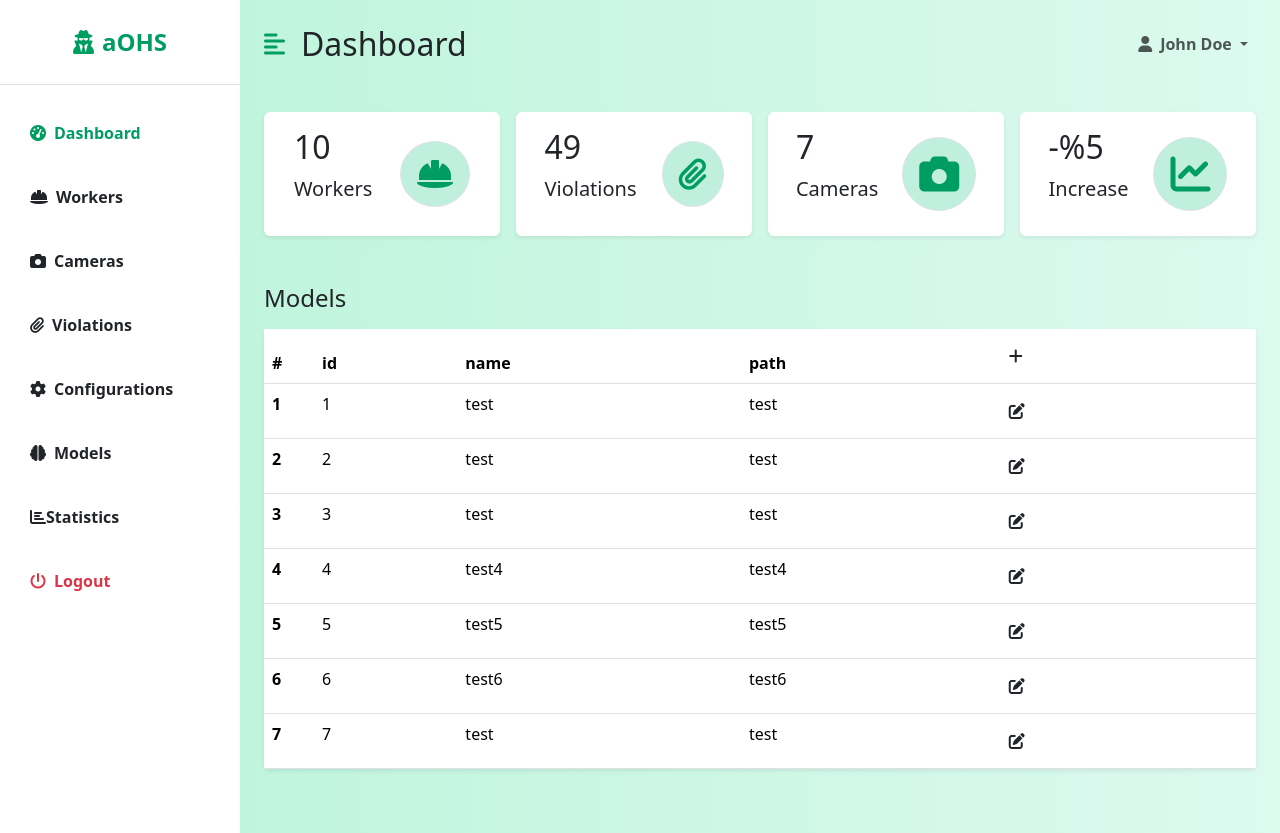
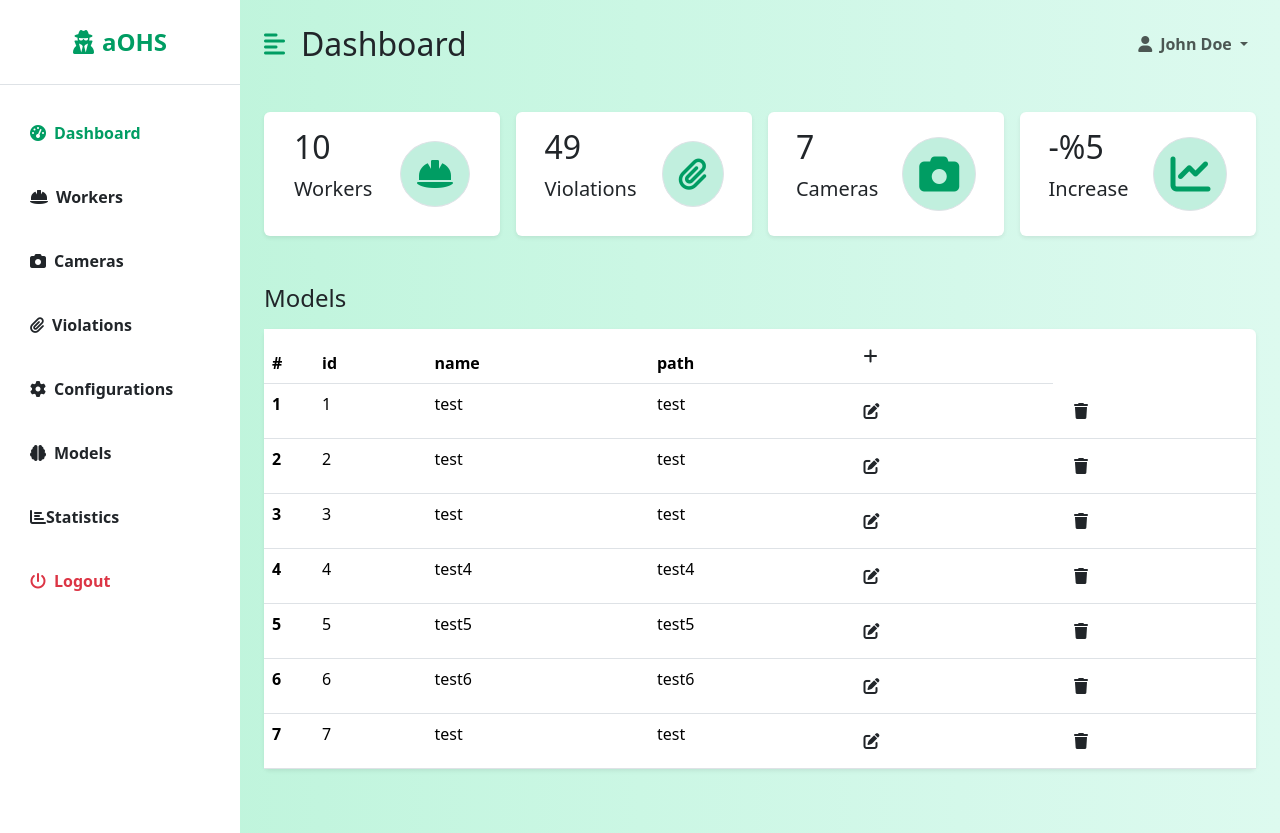
Before and after one commit to Cann23/aOHS, a Django app: page /dashboard/models/ in a window 1280 px wide. Run offline with Django 3.2, Linux system fonts and the light colour scheme; data comes from the database, SQL or seed files in the repository; some libraries are stand-ins or nearby versions.

Commit message:
#64 model view delete symbol

```diff
--- a/django-app/aOHS/dashboard/templates/dashboard/listModel.html
+++ b/django-app/aOHS/dashboard/templates/dashboard/listModel.html
@@ -21,6 +21,7 @@
                 <td>{{ datum.name }}</td>
                 <td>{{ datum.path }}</td>
                 <th><a class="btn" href="/dashboard/models/edit/{{ datum.id }}/"><i class="fa fa-edit"></i></a></th>
+                <th><a class="btn" href="/dashboard/models/delete/{{ datum.id }}/"><i class="fa fa-trash"></i></a></th>
             </tr>
         {% endfor %}
         </tbody>
```
